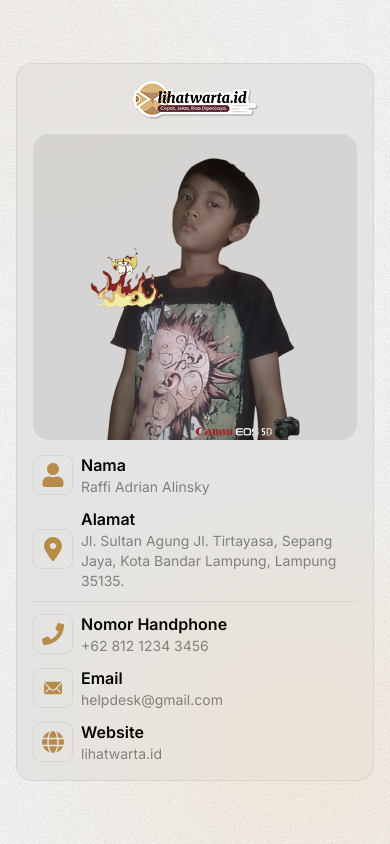
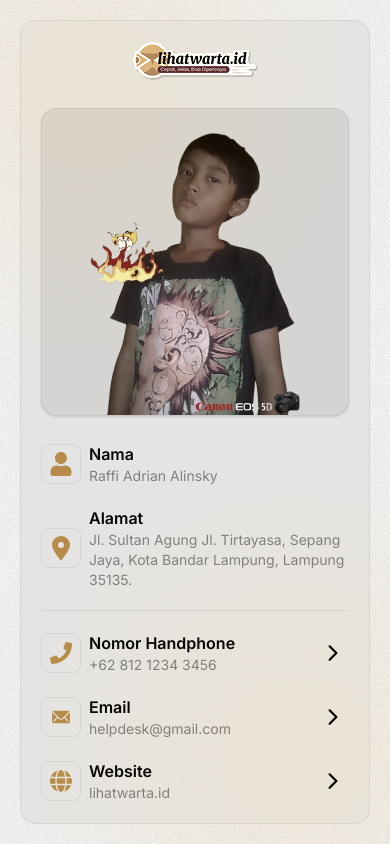
Before and after one commit to maldikurniawan/card-warta, a React (Vite) app: page / in a window 390 px wide. Built offline with nearby package versions, Linux system fonts and the light colour scheme.

Commit message:
fix padding

```diff
--- a/src/components/Card.tsx
+++ b/src/components/Card.tsx
@@ -6,7 +6,7 @@ interface CardProps {
 
 const Card: React.FC<CardProps> = ({ children }) => {
     return (
-        <div className='w-full md:w-[460px] bg-[#E4E4E4] border border-[#76777924] rounded-[16px] p-4 md:p-[34px] mix-blend-luminosity'>
+        <div className='w-full md:w-[460px] bg-[#E4E4E4] border border-[#76777924] rounded-[16px] p-5 md:p-[34px] mix-blend-luminosity'>
             {children}
         </div>
     )
--- a/src/components/Circle.tsx
+++ b/src/components/Circle.tsx
@@ -3,7 +3,7 @@ const Circle = () => {
     return (
         <>
             <div
-                className="w-[111px] h-[111px] md:w-[211px] md:h-[211px] bg-[#FCB03A] absolute rounded-full bg-blur-200 -z-10 top-0 left-0"
+                className="w-[184px] h-[184px] md:w-[211px] md:h-[211px] bg-[#FCB03A] absolute rounded-full bg-blur-200 -z-10 top-0 left-0"
             ></div>
             <div
                 className="hidden md:block w-[282px] h-[282px] bg-[#FCB03A] absolute rounded-full bg-blur-200 -z-10 top-0 right-0"
--- a/src/components/NotFound.tsx
+++ b/src/components/NotFound.tsx
@@ -3,7 +3,7 @@ import Circle from "./Circle";
 
 const NotFound = () => {
     return (
-        <div className="relative h-screen flex justify-center items-center p-4">
+        <div className="relative h-screen flex justify-center items-center p-5">
             <Circle />
             <Card>
                 <div className='flex flex-col'>
--- a/src/pages/BussinessCard.tsx
+++ b/src/pages/BussinessCard.tsx
@@ -1,26 +1,26 @@
 import { FaGlobe, FaPhone, FaUser } from "react-icons/fa"
 import { FaLocationDot } from "react-icons/fa6"
+import { IoIosArrowForward, IoIosMail } from "react-icons/io"
 import Card from "../components/Card"
 import Circle from "../components/Circle"
-import { IoIosMail } from "react-icons/io"
 
 const BussinessCard = () => {
     return (
-        <div className="relative min-h-screen flex justify-center items-center p-4 overflow-x-hidden">
+        <div className="relative min-h-screen flex justify-center items-center p-5 overflow-x-hidden">
             <Circle />
             <Card>
-                <div className="flex flex-col gap-[10px] md:gap-[20px]">
-                    <div className="mx-auto mb-[3px] md:mb-[6px]">
+                <div className="flex flex-col gap-[20px]">
+                    <div className="mx-auto mb-[6px]">
                         <img src="/images/card-logo.png" alt="Card Logo" />
                     </div>
-                    <div className="mx-auto bg-[#D4D4D4] rounded-[16px] w-full pt-4 overflow-hidden">
+                    <div className="mx-auto bg-[#D4D4D4] rounded-[16px] shadow w-full pt-4 overflow-hidden border border-[#76777924]">
                         <img
                             src="/images/sample.png"
                             alt="Pic"
                             className="object-contain object-bottom h-[290px] w-full"
                         />
                     </div>
-                    <div className="flex flex-row items-center gap-2 mt-[3px] md:mt-[6px]">
+                    <div className="flex flex-row items-center gap-2 mt-[6px]">
                         <div className="flex items-center justify-center w-10 h-10 rounded-[8px] p-2 border border-[#76777924]">
                             <FaUser className="text-[#DD8600] w-6 h-6" />
                         </div>
@@ -39,6 +39,7 @@ const BussinessCard = () => {
                         </div>
                     </div>
                     <hr className="text-[#76777924]" />
+                    <a href="#" target="_blank" className="flex items-center justify-between group">
                         <div className="flex flex-row items-center gap-2">
                             <div className="flex items-center justify-center w-10 h-10 rounded-[8px] p-2 border border-[#76777924]">
                                 <FaPhone className="text-[#DD8600] w-6 h-6" />
@@ -48,6 +49,9 @@ const BussinessCard = () => {
                                 <p className="text-[#808080] text-sm">+62 812 1234 3456</p>
                             </div>
                         </div>
+                        <IoIosArrowForward className="text-[#060606] w-8 h-8 group-hover:bg-[#D4D4D4] rounded-[4px] p-1" />
+                    </a>
+                    <a href="#" target="_blank" className="flex items-center justify-between group">
                         <div className="flex flex-row items-center gap-2">
                             <div className="flex items-center justify-center w-10 h-10 rounded-[8px] p-2 border border-[#76777924]">
                                 <IoIosMail className="text-[#DD8600] w-6 h-6" />
@@ -57,6 +61,9 @@ const BussinessCard = () => {
                                 <p className="text-[#808080] text-sm">helpdesk@gmail.com</p>
                             </div>
                         </div>
+                        <IoIosArrowForward className="text-[#060606] w-8 h-8 group-hover:bg-[#D4D4D4] rounded-[4px] p-1" />
+                    </a>
+                    <a href="#" target="_blank" className="flex items-center justify-between group">
                         <div className="flex flex-row items-center gap-2">
                             <div className="flex items-center justify-center w-10 h-10 rounded-[8px] p-2 border border-[#76777924]">
                                 <FaGlobe className="text-[#DD8600] w-6 h-6" />
@@ -66,6 +73,8 @@ const BussinessCard = () => {
                                 <p className="text-[#808080] text-sm">lihatwarta.id</p>
                             </div>
                         </div>
+                        <IoIosArrowForward className="text-[#060606] w-8 h-8 group-hover:bg-[#D4D4D4] rounded-[4px] p-1" />
+                    </a>
                 </div>
             </Card>
         </div>
```
Also changed, not shown: vercel.json (added). Lines whose indentation alone changed are shown as unchanged.
